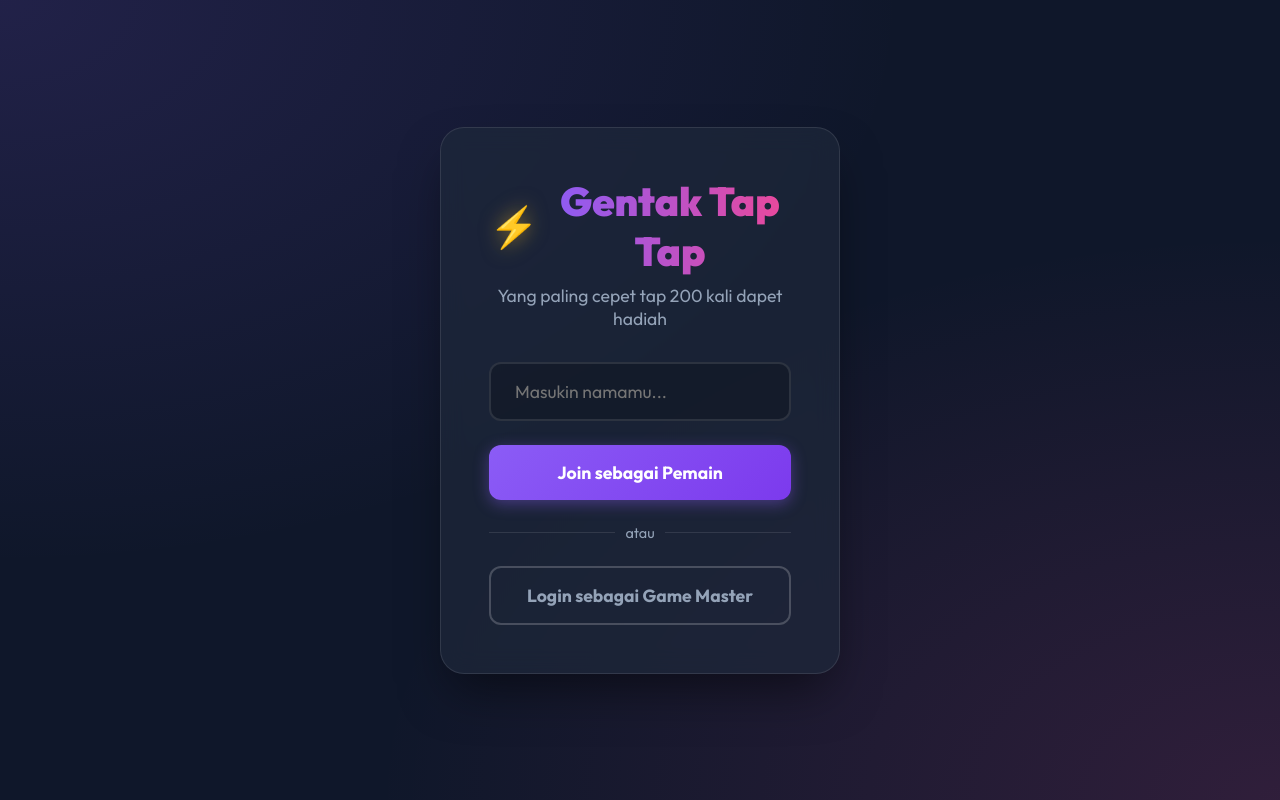
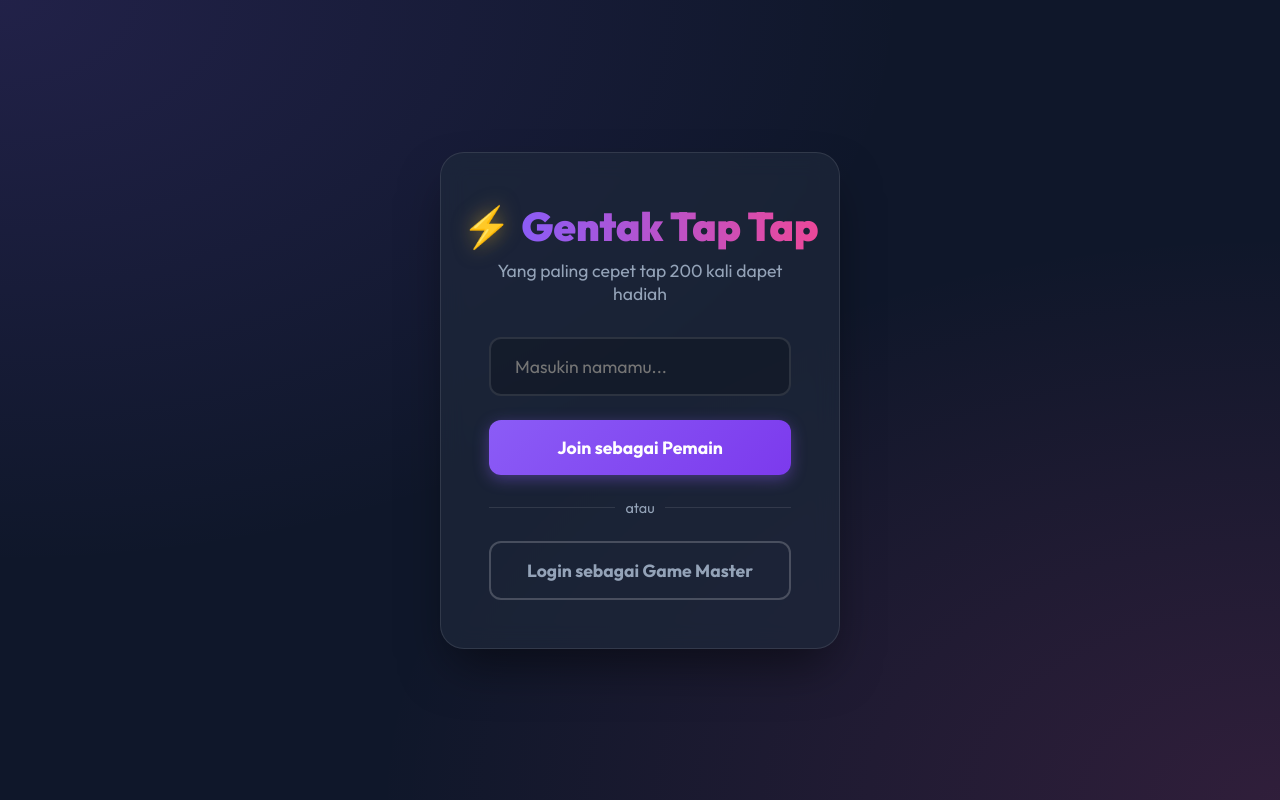
Before and after one commit to bukanakunkantor-app/gentaktaptap, a website: page public/index.html in a window 1280 px wide. Drawn offline with nearby package versions, Linux system fonts and the light colour scheme; no server answers.

Commit message:
Add files via upload

```diff
--- a/public/style.css
+++ b/public/style.css
@@ -100,10 +100,12 @@ body {
 }
 
 .glass-card h1 {
-    font-size: 2.5rem;
+    font-size: clamp(1.8rem, 6vw, 2.5rem);
     font-weight: 900;
+    white-space: nowrap;
     background: linear-gradient(to right, var(--primary), var(--secondary));
     -webkit-background-clip: text;
+    background-clip: text;
     -webkit-text-fill-color: transparent;
 }
 
```
